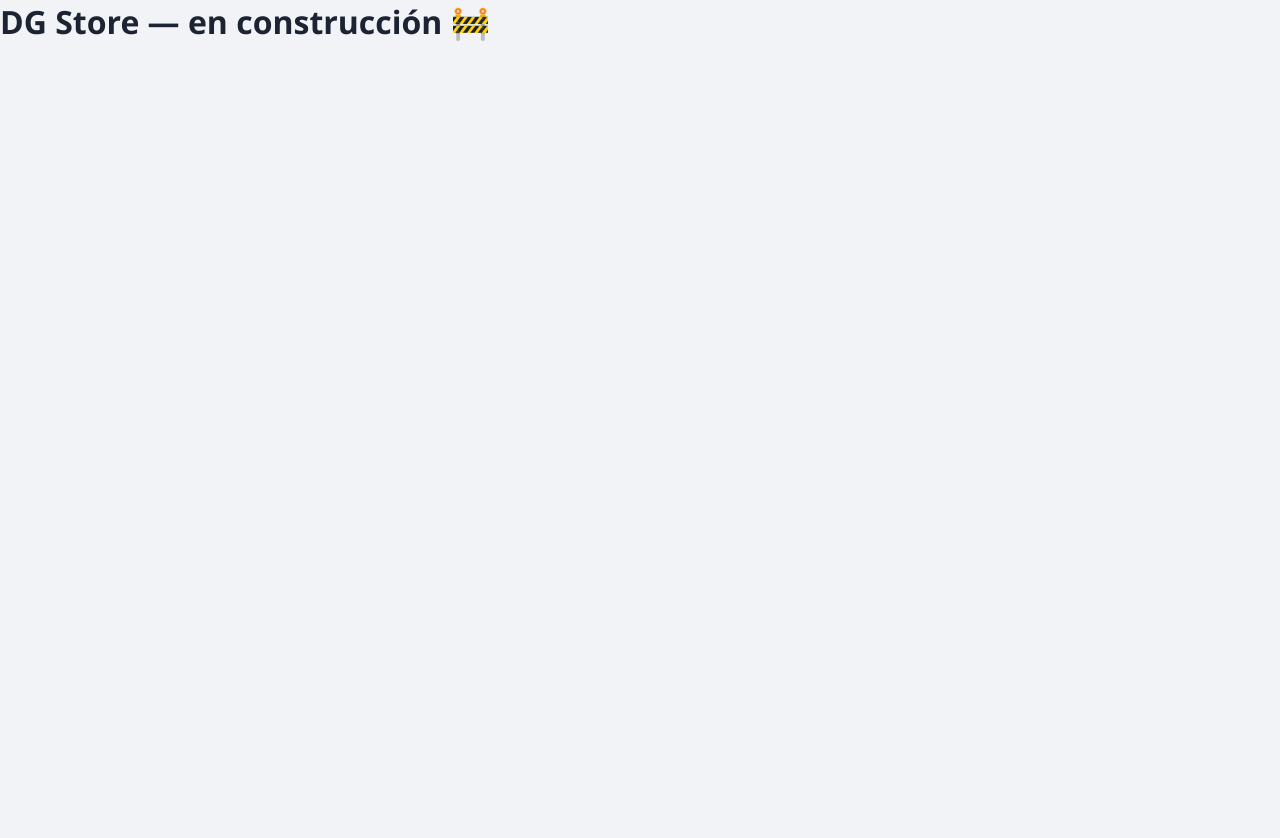
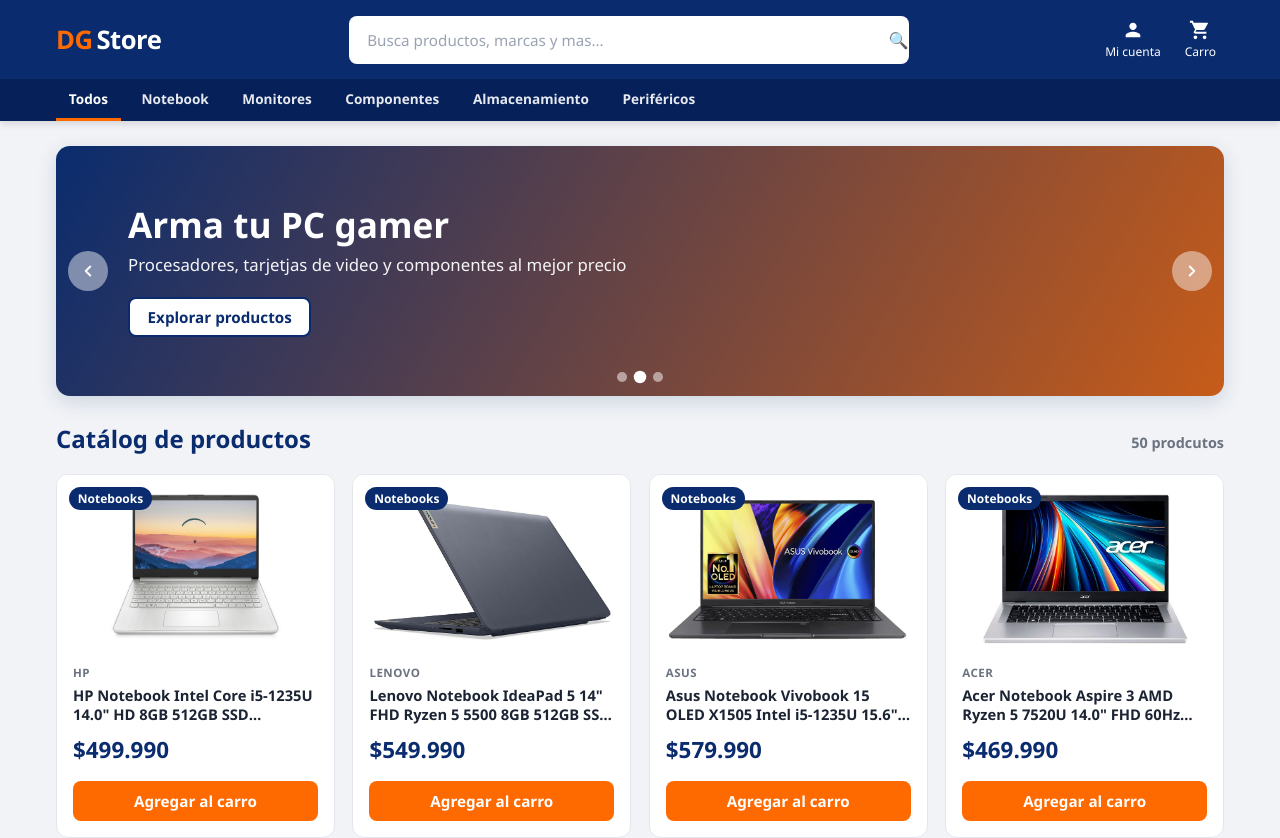
Before and after one commit to FeliiipeAC/DG-Store, a React (Vite) app: page / in a window 1280 px wide. Shown: the top 838 px of the page. Before the commit the page ends 800 px from the top, so only its background shows below. Built offline with nearby package versions, Linux system fonts and the light colour scheme.

Commit message:
feat: arma App.jsx (hero, busqueda, filtro, carro y cuenta. Ademas se corrgien errores de estilo del Footer)

```diff
--- a/src/App.jsx
+++ b/src/App.jsx
@@ -1,5 +1,144 @@
- function App() {
-    return <h1>DG Store — en construcción 🚧</h1>
+import { useState } from 'react'
+import HeaderComponent from './components/HeaderComponent'
+import HeroComponent from './components/HeroComponent'
+import SearchBarComponent from './components/SearchBarComponent'
+import ProductListComponent from './components/ProductListComponent'
+import CartComponent from './components/CartComponent'
+import FooterComponent from './components/FooterComponent'
+import productos from './data/products.json'
+import './App.css'
+
+function App() {
+  const [busqueda, setBusqueda] = useState('')
+  const [carrito, setCarrito] = useState([])
+  const [cartOpen, setCartOpen] = useState(false)
+  const [accountOpen, setAccountOpen] = useState(false)
+  const [categoria, setCategoria] = useState('Todos')
+
+  const GRUPOS_MENU = [
+  {label: 'Notebook', cats: ['Notebooks', 'Notebooks Gamer'] },
+  {label: 'Monitores', cats: ['Monitores'] },
+  {label: 'Componentes', cats: ['Procesadores', 'Tarjetas de Video', 'Placas Madre', 'Memorias RAM', 'Gabinetes y Fuentes'] },
+  {label: 'Almacenamiento', cats: ['Almacenamiento'] },
+  {label: 'Periféricos', cats: ['Periféricos'] },
+  ]
+
+  const categorias = ['Todos', ...GRUPOS_MENU.map((g) => g.label)]
+  const texto = busqueda.trim().toLowerCase()
+
+  const productosFiltrados  = productos.filter((p) => {
+    const coincideTexto =
+      p.name.toLowerCase().includes(texto) ||
+      p.category.toLowerCase().includes(texto) ||
+      (p.brand || '').toLowerCase().includes(texto)
+    const grupo = GRUPOS_MENU.find((g) => g.label === categoria)
+    const coincideCategoria = categoria === 'Todos' || (grupo && grupo.cats.includes(p.category))
+    return coincideTexto && coincideCategoria
+  })
+
+  const abrirCarro = () => {
+    setCartOpen(true)
+    setAccountOpen(false)
   }
 
-  export default App
+  const alternarCuenta = () => {
+    setAccountOpen((v) => !v)
+    setCartOpen(false)
+  }
+
+  const buscar = (texto) => {
+    setBusqueda(texto)
+    if (texto.trim() != '') setCategoria('Todos')
+  }
+
+  const agregarAlcarro = (producto) => {
+    setCarrito((prev) => {
+      const existe = prev.find((it) => it.id === producto.id)
+      if (existe) {
+        return prev.map((it) => (it.id === producto.id ? { ...it, qty: it.qty +1 } : it))
+      }
+      return [...prev, { ...producto, qty: 1}]
+    })
+    abrirCarro()
+  }
+
+  const sumarQty = (id) =>
+    setCarrito((prev) => prev.map((it) => (it.id === id ? { ...it, qty: it.qty + 1} : it)))
+
+  const restarQty = (id) =>
+    setCarrito((prev) =>
+      prev.flatMap((it) => {
+        if (it.id !== id) return [it]
+        return it.qty > 1 ? [{ ...it, qty: it.qty - 1}] : []
+      })
+    )
+
+  const quitarDelCarro = (id) => setCarrito((prev) => prev.filter ((it) => it.id !== id))
+
+  const pagar = () => {
+    const total = carrito.reduce((acc, it) => acc + it.price * it.qty, 0)
+    if (total === 0) return
+    alert(
+      '¡Gracias por tu compra en DG Store! Total: ' +
+      total.toLocaleString('es-CL', {
+        style: 'currency',
+        currency: 'CLP',
+        maximumFractionDigits: 0,
+      })
+    )
+    setCarrito([])
+    setCartOpen(false)
+  }
+
+  const totalItems = carrito.reduce((acc, it) => acc + it.qty, 0)
+
+  const irAlCatalogo = () => {
+    document.getElementById('catalogo')?.scrollIntoView({ behavior: 'smooth'})
+  }
+
+  return (
+    <>
+      <HeaderComponent
+        cartCount={totalItems}
+        onCartClick={abrirCarro}
+        accountOpen={accountOpen}
+        onAccountToggle={alternarCuenta}
+        onAccountClose={() => setAccountOpen(false)}
+        categorias={categorias}
+        categoriaActiva={categoria}
+        onSelectCategoria={setCategoria}
+      >
+        <SearchBarComponent value={busqueda} onChange={buscar} />
+      </HeaderComponent>
+
+      <main className="contenido">
+        <HeroComponent onCta={irAlCatalogo} />
+
+        <div className="contenido__head" id="catalogo">
+          <h1>Catálog de productos</h1>
+          <span className="contenido__count">
+            {productosFiltrados.length} prodcuto
+            {productosFiltrados.length !== 1 ? 's' : ''}
+            </span>
+        </div>
+
+        <ProductListComponent products={productosFiltrados} onAdd={agregarAlcarro} />
+      </main>
+
+      <CartComponent
+        open={cartOpen}
+        items={carrito}
+        onClose={() => setCartOpen(false)}
+        onInc={sumarQty}
+        onDec={restarQty}
+        onRemove={quitarDelCarro}
+        onCheckout={pagar}
+      />
+
+      <FooterComponent />
+    </>
+
+  )
+}
+
+export default App
--- a/src/components/CardComponent/CardComponent.jsx
+++ b/src/components/CardComponent/CardComponent.jsx
@@ -1,8 +1,8 @@
-import Imagescomponent from '../ImageComponent'
+import ImageComponent from '../ImageComponent'
 import ButtonComponent from '../ButtonComponent'
 import './CardComponent.css'
 
-function CardComponent(valor) {
+function formatearCLP(valor) {
     return valor.toLocaleString('es-CL', {
         style: 'currency',
         currency: 'CLP',
@@ -18,7 +18,7 @@
             <span className="card__category">{category}</span>
 
             <div className="card__image">
-                <ImagesComponent src={image} alt={name} />
+                <ImageComponent src={image} alt={name} />
             </div>
 
             <div className="card__body">
--- a/src/components/FooterComponent/FooterComponent.css
+++ b/src/components/FooterComponent/FooterComponent.css
@@ -1,6 +1,6 @@
 .footer {
     background: var(--dg-azul-osc);
-    color: rgba(255, 255, 255, 0,85);
+    color: rgba(255, 255, 255, 0.85);
     margin-top: 3rem;
 }
 
@@ -23,11 +23,11 @@
     color: var(--dg-naranjo);
 }
 
--footer__brand p {
+.footer__brand p {
     margin-top: 0.6rem;
     font-size: 0.9rem;
     max-width: 320px;
-    line-height: 1,5;
+    line-height: 1.5;
 }
 
 .footer__col h4 {
@@ -44,7 +44,7 @@
 }
 
 .footer__col a {
-    color: rgba(255, 255, 255, 0,85);
+    color: rgba(255, 255, 255, 0.85);
     text-decoration: none;
     font-size: 0.88rem;
 }
@@ -54,14 +54,14 @@
 }
 
 .footer__bottom {
-    border-top: 1px solid rgba(255, 255, 255, 0,15);
+    border-top: 1px solid rgba(255, 255, 255, 0.15);
     padding: 1.1rem 1rem;
     text-align: center;
     font-size: 0.82rem;
 }
 
 @media (max-width: 700px) {
-    .footer__col {
+    .footer__cols {
         grid-template-columns: 1fr 1fr;
     }
 }
--- a/src/components/ProductListComponent/ProductListComponent.jsx
+++ b/src/components/ProductListComponent/ProductListComponent.jsx
@@ -4,7 +4,7 @@
 function ProductListComponent({ products, onAdd}) {
     if (!products || products.length ===0) {
         return (
-            <p clasName="product-list__empty">
+            <p className="product-list__empty">
                 No se encontraron productos para tu busqueda. 🔍
             </p>
         )
@@ -13,7 +13,7 @@
     return (
         <section className="product-list">
             {products.map ((producto) => (
-                <CardComponent key={producto.id} product={producto} on Add={onAdd} />
+                <CardComponent key={producto.id} product={producto} onAdd={onAdd} />
             ))}
         </section>
     )
--- a/src/components/SearchBarComponent/SearchBarComponent.jsx
+++ b/src/components/SearchBarComponent/SearchBarComponent.jsx
@@ -1,6 +1,6 @@
 import './SearchBarComponent.css'
 
-function searchBarComponent({
+function SearchBarComponent({
     value,
     onChange,
     placeholder = 'Busca productos, marcas y mas...',
@@ -22,4 +22,4 @@
     )
 }
 
-export default searchBarComponent
+export default SearchBarComponent
```
